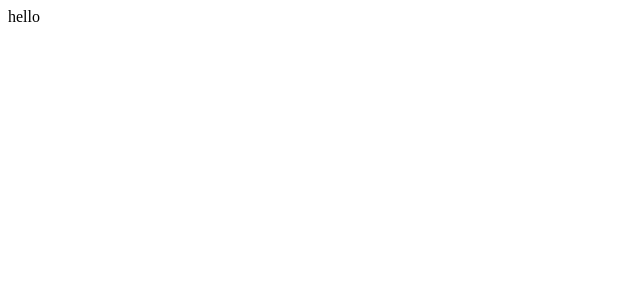
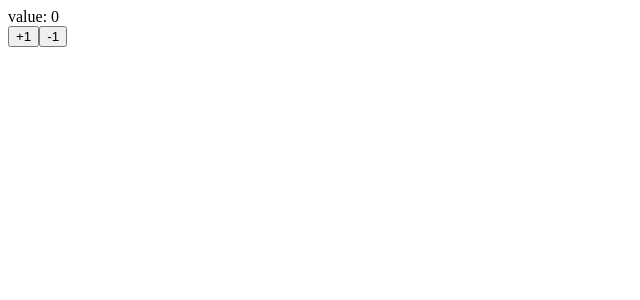
Before and after one commit to m-abe-dev/react-ts-experience, a React (Create React App) app: page / in a window 1280 px wide. Shown: the top 300 px of the page, without its empty margins (0-640 px from the left). Built offline with nearby package versions, Linux system fonts and the light colour scheme.

Commit message:
useState with Typescript

```diff
--- a/src/Counter.tsx
+++ b/src/Counter.tsx
@@ -1,5 +1,22 @@
-import React from "react";
+import React, { useState } from "react";
 
-export const Counter: React.FunctionComponent = () => {
-  return <div>hello</div>;
+// React.FCでも可能
+export const Counter: React.FunctionComponent<{}> = () => {
+  const [count, setCount] = useState<number>(0);
+
+  const increment = () => {
+    setCount(count + 1);
+  };
+
+  const decrement = () => {
+    setCount(count - 1);
+  };
+
+  return (
+    <>
+      <div>value: {count}</div>
+      <button onClick={increment}>+1</button>
+      <button onClick={decrement}>-1</button>
+    </>
+  );
 };
```
